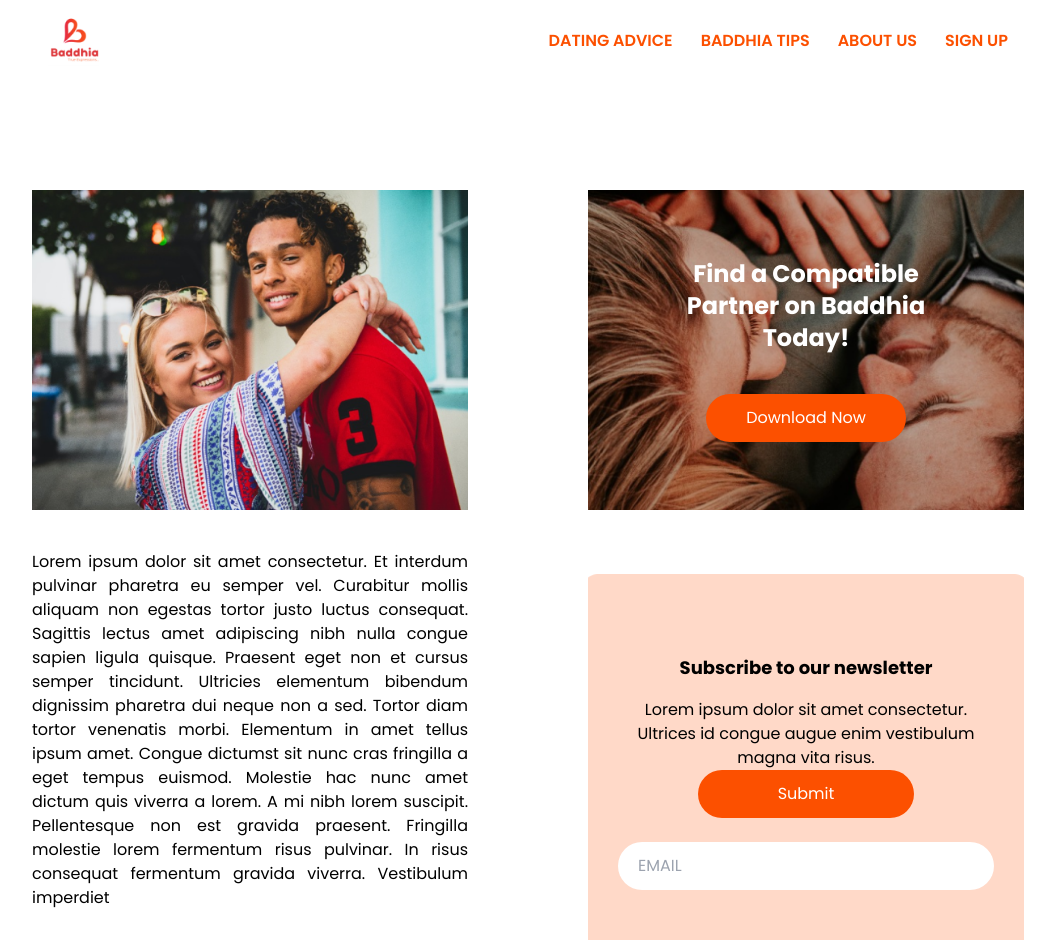
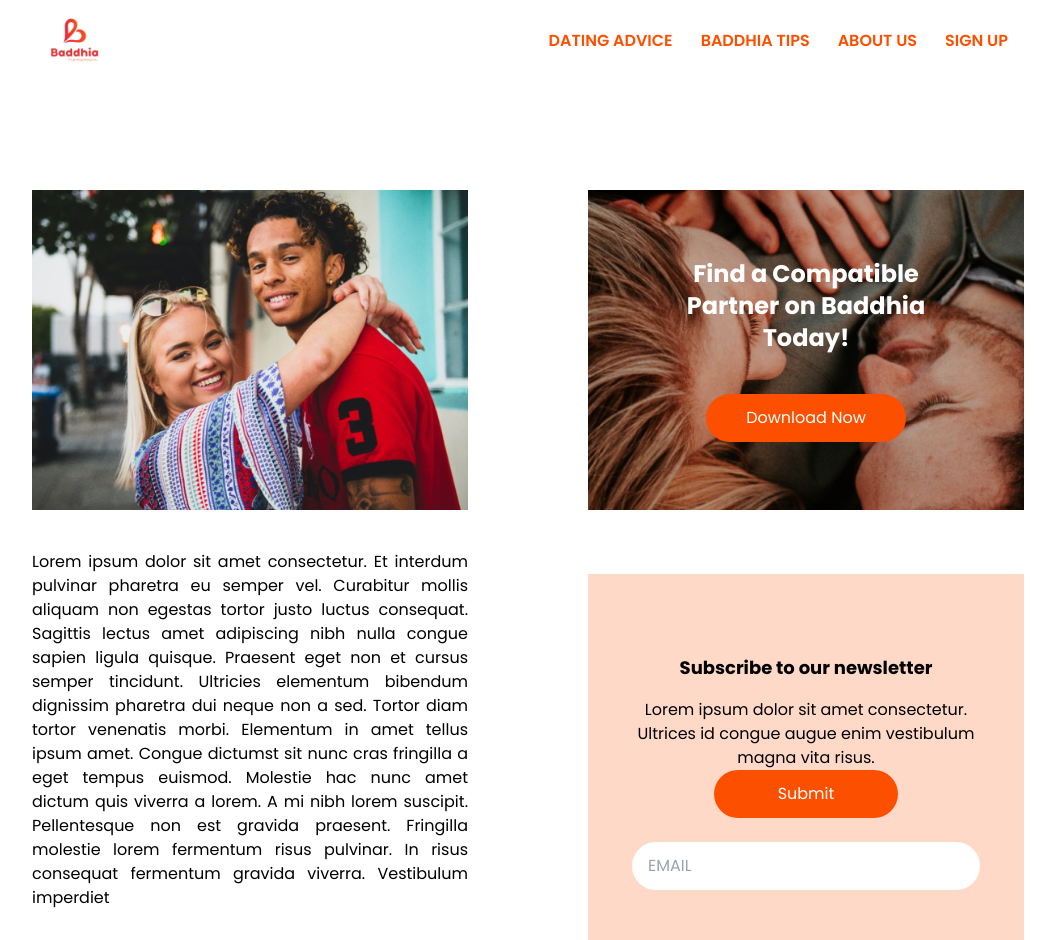
Before and after one commit to Tolutoon/baddhia, a React (Vite) app: page /blogcontent in a window 1280 px wide. Shown: the top 940 px of the page, without its empty margins (112-1167 px from the left). Built offline with nearby package versions, Linux system fonts and the light colour scheme.

Commit message:
Latest update

```diff
--- a/src/components/BlogArticle.jsx
+++ b/src/components/BlogArticle.jsx
@@ -39,20 +39,22 @@ function BlogArticle() {
                </a>
             </div>
           </div>
-          <div className='relative mb-16'>
-            <img className='h-96 w-full object-cover' src={Frameblog2} alt="" />
-            <div className='absolute top-20 left-0 text-center text-black'>
+          <div className='mb-16'>
+            <div className='bg-B-writeup py-20 w-full'>
+              <div className='text-center text-black'>
               <p className='mb-4 font-bold text-lg'>
               Subscribe to our newsletter
               </p>
               <p className='px-10'>Lorem ipsum dolor sit amet consectetur. Ultrices id congue augue enim vestibulum magna vita risus.</p>
               <div>
                 <div>
-                  <button className='bg-baddhia-orange py-3 px-20 rounded-full text-white'>Submit</button>
+                  <button className='bg-baddhia-orange py-3 px-12 sm:py-3 sm:px-16 rounded-full text-white'>Submit</button>
                 </div>
-                <div>
-                <input className='mt-6 mb-6 pl-5 pr-10 py-3 rounded-full outline-none ' placeholder='EMAIL' type="email" name="Email Address" id="emailAddress" required/>
+                <div className='md:px-11 px-8'>
+                <input className='mt-6 pl-4  py-3 w-full rounded-full outline-none ' placeholder='EMAIL' type="email" name="Email Address" id="emailAddress" required/>
                 </div>
+            </div>
+
 
               </div>
 
```
